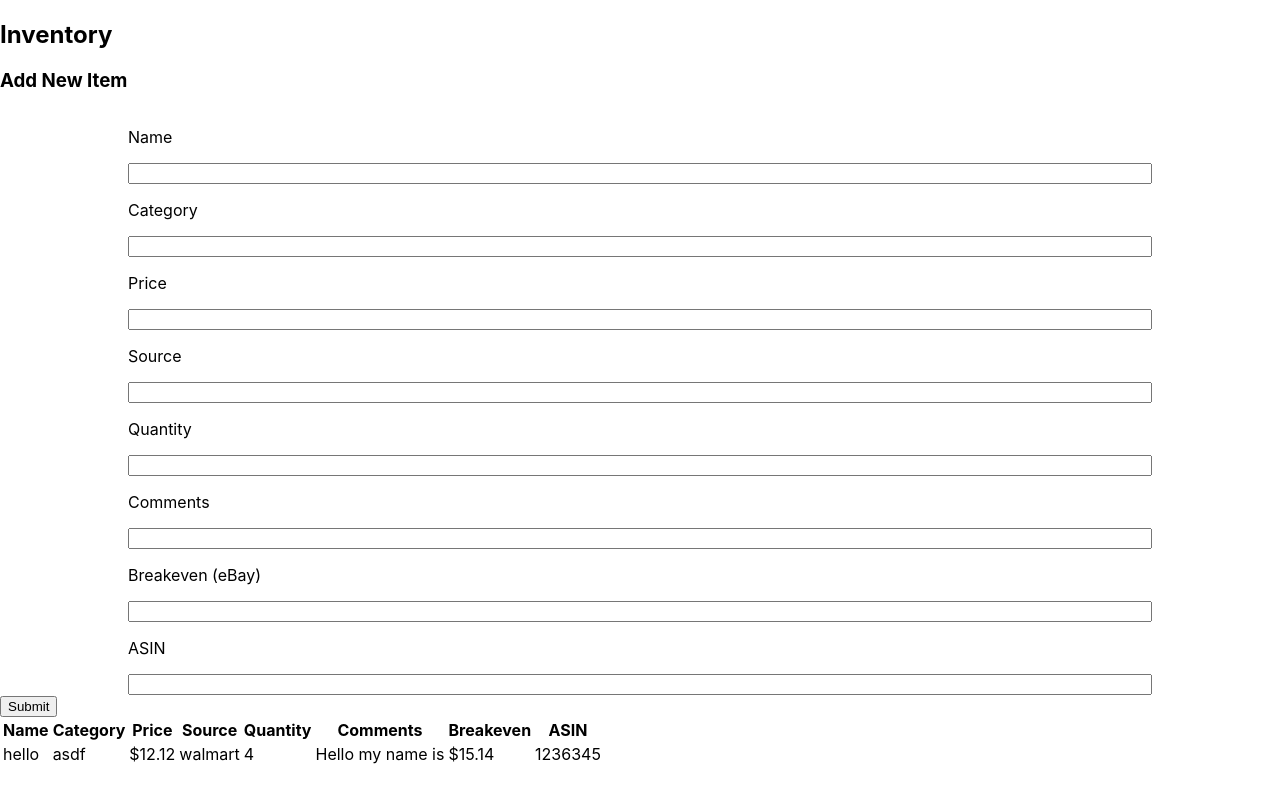
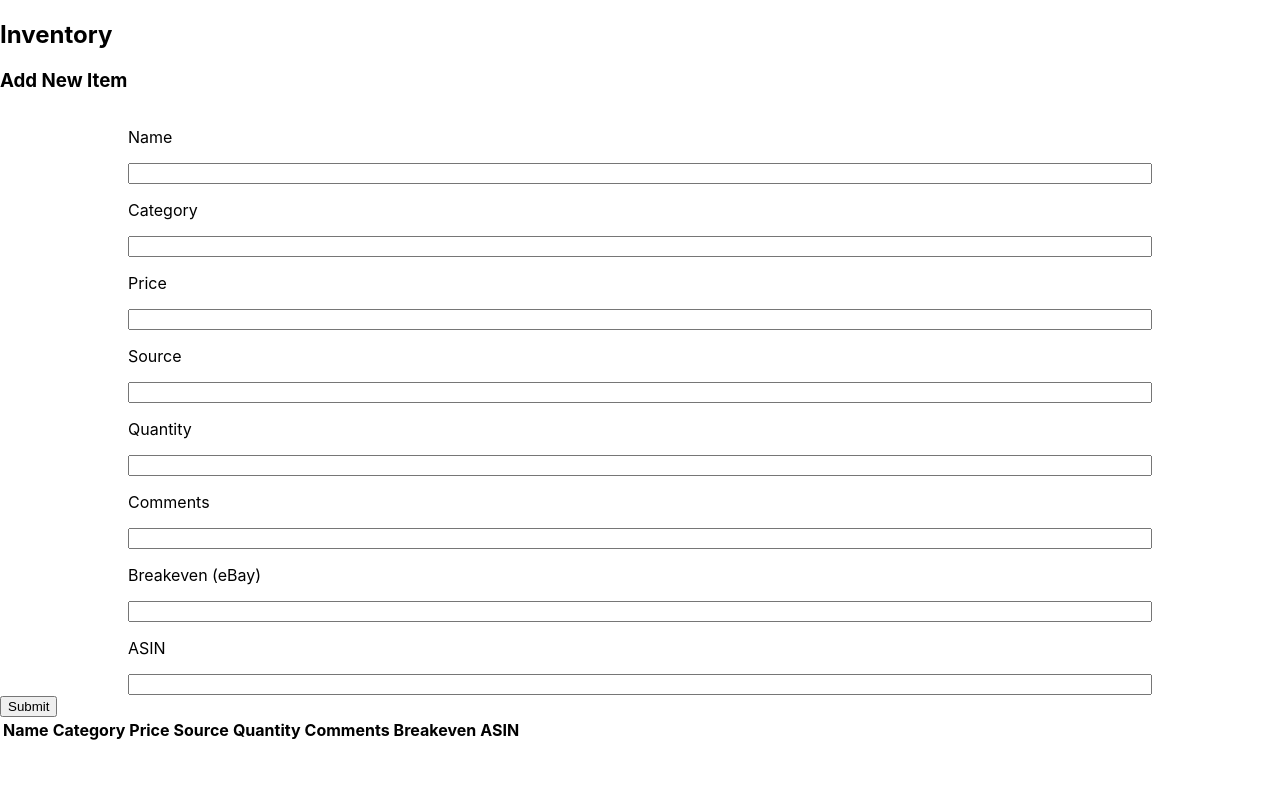
Before and after one commit to sunnybakalov/inventory-fe, a React (Create React App) app: page / in a window 1280 px wide. Built offline with nearby package versions, Linux system fonts and the light colour scheme.

Commit message:
we're now able to submit rows

```diff
--- a/src/components/ItemsTable.jsx
+++ b/src/components/ItemsTable.jsx
@@ -13,7 +13,7 @@ const ItemsTable = (props) => {
         <th>Breakeven</th>
         <th>ASIN</th>
       </tr>
-      {props.rows.map(item => {
+      {props.rows ? props.rows.map(item => {
         return (
           <tr>
             <td>{item.name}</td>
@@ -26,7 +26,7 @@ const ItemsTable = (props) => {
             <td>{item.asin}</td>
           </tr>
         );
-      })}
+      }) : '' }
     </table>
   )
 };
--- a/src/screens/Home.jsx
+++ b/src/screens/Home.jsx
@@ -3,8 +3,13 @@ import ItemInput from '../components/ItemInput';
 import ItemsTable from '../components/ItemsTable';
 
 const Home = () => {
-  const [rows, setRows] = useState([{ name: "hello", category: "asdf", price: "$12.12", source: "walmart", quantity: "4", comments: "Hello my name is", breakeven: "$15.14", asin: "1236345" }]);
-  // const [rows, setRows] = useState();
+  // const [rows, setRows] = useState([
+  //   { name: "hello", category: "asdf", price: "$12.12", source: "walmart", quantity: "4", comments: "Hello my name is", breakeven: "$15.14", asin: "1236345" },
+  //   { name: "hello", category: "asdf", price: "$12.12", source: "walmart", quantity: "4", comments: "Hello my name is", breakeven: "$15.14", asin: "1236345" },
+  //   { name: "hello", category: "asdf", price: "$12.12", source: "walmart", quantity: "4", comments: "Hello my name is", breakeven: "$15.14", asin: "1236345" },
+  //   { name: "hello", category: "asdf", price: "$12.12", source: "walmart", quantity: "4", comments: "Hello my name is", breakeven: "$15.14", asin: "1236345" }
+  // ]);
+  const [rows, setRows] = useState([]);
   const [inputs, setInputs] = useState({
     name: '',
     category: '',
@@ -21,11 +26,15 @@ const Home = () => {
     console.log("INPUTS", inputs)
   };
 
-  const handleSubmit = () => {
-    let inventory = [];
-    inventory = inventory.push(inputs);
-    setRows(inventory);
+  const handleSubmit = (e) => {
+    e.preventDefault();
+    addRow(inputs);
     console.log("ROWS", rows)
+  };
+
+  const addRow = (input) => {
+    const newRows = [...rows, input];
+    setRows(newRows);
   };
 
   return (
@@ -37,7 +46,7 @@ const Home = () => {
       <ItemInput
         handleInput={handleInput}
       />
-      <button onClick={handleSubmit}>
+      <button onClick={e => handleSubmit(e)}>
         Submit
       </button>
       <ItemsTable rows={rows}/>
```
Also changed, not shown: 1 other file (tests, documents, lock files or other folders).
